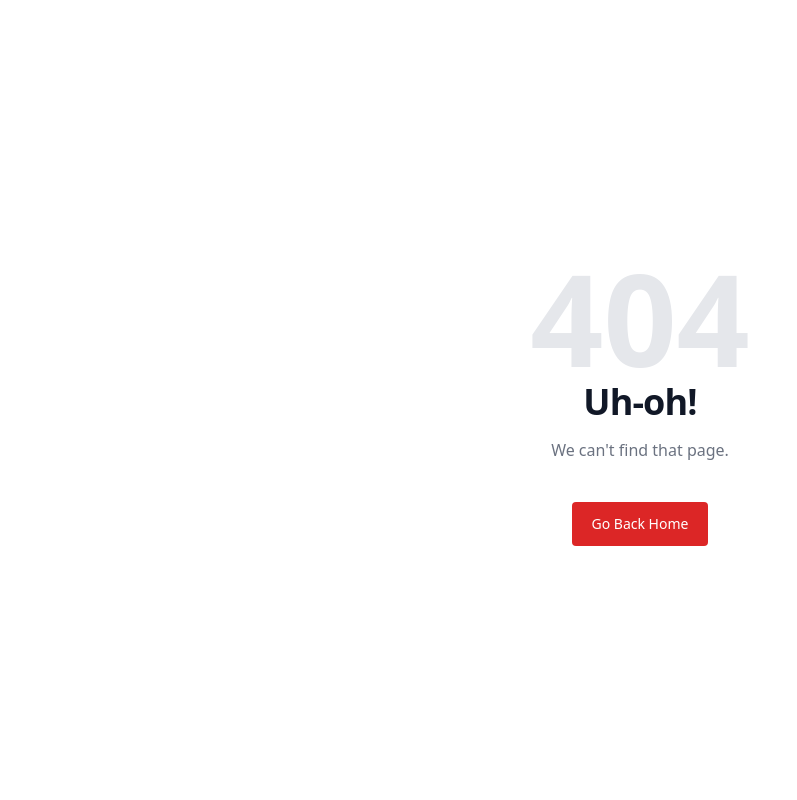
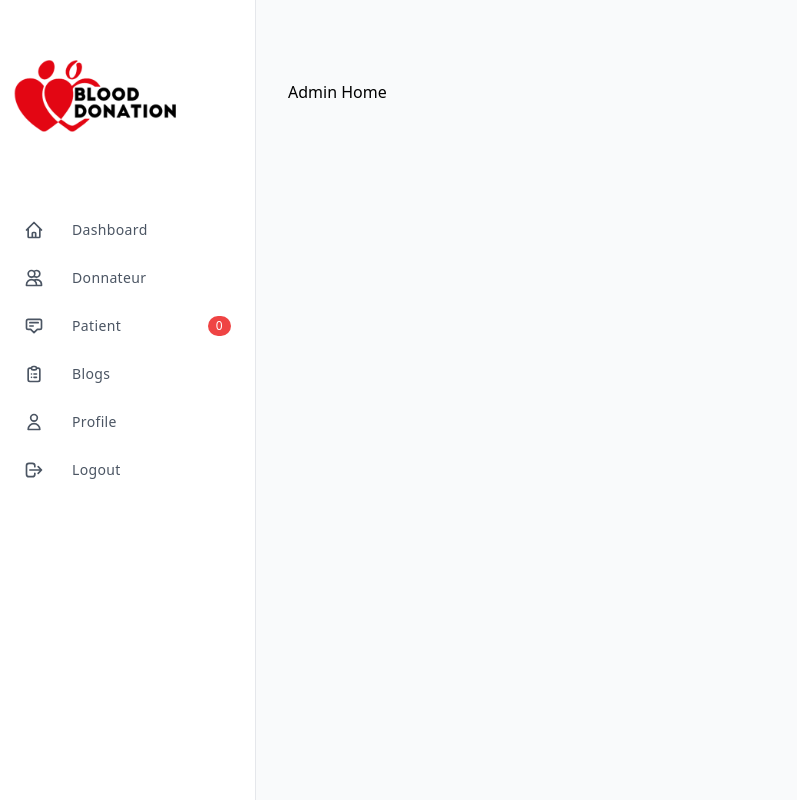
Before and after one commit to NoureddineMa/Blood_Donation_V2, a React (Create React App) app in the folder client/: page /Admin in a window 1280 px wide. Before the commit this address had no page. Shown: the whole page, without its empty margins (0-797 px from the left). Built offline with nearby package versions, Linux system fonts and the light colour scheme.

Commit message:
feat some features

```diff
--- a/client/src/App.js
+++ b/client/src/App.js
@@ -8,6 +8,14 @@ import VerifyAccount from "./pages/VerifyAccount";
 import { BrowserRouter as Router, Routes, Route  } from 'react-router-dom'
 import { UserProvider } from "./Context/UserContext";
 import NotFound from "./pages/NotFound";
+// admin
+import LayoutAdmin from "./components/LayoutAdmin";
+import AdminHome from './pages/DashboardAdmin/AdminHome'
+import PatientList from "./pages/DashboardAdmin/PatientList";
+import DonnateurList from "./pages/DashboardAdmin/DonnateurList";
+import BlogPage from "./pages/DashboardAdmin/BlogPage";
+import ProfilePage from "./pages/DashboardAdmin/ProfilePage";
+
 
 
 function App() {
@@ -23,6 +31,17 @@ function App() {
         <Route path="/resetpassword/:token" element={<ResetPassword />} />
         <Route path="/register/verify/:token" element={<VerifyAccount />} />
         </Route>
+
+
+        <Route element={<LayoutAdmin />}>
+            <Route path="/Admin" element={<AdminHome />} />
+            <Route path="/Donnateur" element={<DonnateurList />} />
+            <Route path="/Patient" element={<PatientList />}/>
+            <Route path="/Blog" element={<BlogPage />} />
+            <Route path="/Profile" element={<ProfilePage />}/>
+        </Route>
+
+
         <Route path="*" element={<NotFound />} />
       </Routes>
       </UserProvider>
--- /dev/null
+++ b/client/src/components/LayoutAdmin.jsx
@@ -0,0 +1,17 @@
+import React from 'react'
+import { Outlet } from 'react-router-dom'
+import SideBar from './SideBar'
+
+
+const LayoutAdmin = () => {
+  return (
+    <div className="flex bg-gray-50 dark:bg-gray-900">
+        <SideBar />
+    <div className=" w-full min-h-screen" style={{marginLeft: '18rem', paddingTop: '5rem'}}>
+        <Outlet />
+    </div>
+    </div>
+  )
+}
+
+export default LayoutAdmin
--- /dev/null
+++ b/client/src/components/SideBar.jsx
@@ -0,0 +1,73 @@
+import React from 'react'
+import Logo from '../Assets/images/BloodDonation.png'
+import { Link } from 'react-router-dom'
+
+const SideBar = () => {
+    return (
+        <>
+            <div class="min-h-screen flex flex-col flex-auto flex-shrink-0 antialiased bg-gray-50 text-gray-800">
+  <div class="fixed flex flex-col top-0 left-0 w-64 bg-white h-full border-r">
+      <div>
+        <img src={Logo} alt="logo" style={{width: '12rem'}} />
+      </div>
+    <div class="overflow-y-auto overflow-x-hidden flex-grow">
+      <ul class="flex flex-col py-4 space-y-1">
+        <Link to="/Admin">
+          <a href="#" class="relative flex flex-row items-center h-11 focus:outline-none hover:bg-gray-50 text-gray-600 hover:text-gray-800 border-l-4 border-transparent hover:border-indigo-500 pr-6">
+            <span class="inline-flex justify-center items-center px-5">
+              <svg class="w-5 h-5" fill="none" stroke="currentColor" viewBox="0 0 24 24" xmlns="http://www.w3.org/2000/svg"><path stroke-linecap="round" stroke-linejoin="round" stroke-width="2" d="M3 12l2-2m0 0l7-7 7 7M5 10v10a1 1 0 001 1h3m10-11l2 2m-2-2v10a1 1 0 01-1 1h-3m-6 0a1 1 0 001-1v-4a1 1 0 011-1h2a1 1 0 011 1v4a1 1 0 001 1m-6 0h6"></path></svg>
+            </span>
+            <span class="ml-2 text-sm tracking-wide truncate">Dashboard</span>
+          </a>
+        </Link>
+        <Link to="/Donnateur">
+          <a href="#" class="relative flex flex-row items-center h-11 focus:outline-none hover:bg-gray-50 text-gray-600 hover:text-gray-800 border-l-4 border-transparent hover:border-indigo-500 pr-6">
+            <span class="inline-flex justify-center items-center px-5">
+              <svg class="w-5 h-5" fill="none" stroke="currentColor" viewBox="0 0 24 24" xmlns="http://www.w3.org/2000/svg"><path stroke-linecap="round" stroke-linejoin="round" stroke-width="2" d="M12 4.354a4 4 0 110 5.292M15 21H3v-1a6 6 0 0112 0v1zm0 0h6v-1a6 6 0 00-9-5.197M13 7a4 4 0 11-8 0 4 4 0 018 0z"></path></svg>
+            </span>
+            <span class="ml-2 text-sm tracking-wide truncate">Donnateur</span>
+          </a>
+        </Link>
+        <Link to="/Patient">
+          <a href="#" class="relative flex flex-row items-center h-11 focus:outline-none hover:bg-gray-50 text-gray-600 hover:text-gray-800 border-l-4 border-transparent hover:border-indigo-500 pr-6">
+            <span class="inline-flex justify-center items-center px-5">
+              <svg class="w-5 h-5" fill="none" stroke="currentColor" viewBox="0 0 24 24" xmlns="http://www.w3.org/2000/svg"><path stroke-linecap="round" stroke-linejoin="round" stroke-width="2" d="M7 8h10M7 12h4m1 8l-4-4H5a2 2 0 01-2-2V6a2 2 0 012-2h14a2 2 0 012 2v8a2 2 0 01-2 2h-3l-4 4z"></path></svg>
+            </span>
+            <span class="ml-2 text-sm tracking-wide truncate">Patient</span>
+            <span class="px-2 py-0.5 ml-auto text-xs font-medium tracking-wide text-white bg-red-500 rounded-full">0</span>
+          </a>
+        </Link>
+        <Link to="/Blog">
+          <a href="#" class="relative flex flex-row items-center h-11 focus:outline-none hover:bg-gray-50 text-gray-600 hover:text-gray-800 border-l-4 border-transparent hover:border-indigo-500 pr-6">
+            <span class="inline-flex justify-center items-center px-5">
+              <svg class="w-5 h-5" fill="none" stroke="currentColor" viewBox="0 0 24 24" xmlns="http://www.w3.org/2000/svg"><path stroke-linecap="round" stroke-linejoin="round" stroke-width="2" d="M9 5H7a2 2 0 00-2 2v12a2 2 0 002 2h10a2 2 0 002-2V7a2 2 0 00-2-2h-2M9 5a2 2 0 002 2h2a2 2 0 002-2M9 5a2 2 0 012-2h2a2 2 0 012 2m-3 7h3m-3 4h3m-6-4h.01M9 16h.01"></path></svg>
+            </span>
+            <span class="ml-2 text-sm tracking-wide truncate">Blogs</span>
+          </a>
+        </Link>
+        <Link to="/Profile">
+          <a href="#" class="relative flex flex-row items-center h-11 focus:outline-none hover:bg-gray-50 text-gray-600 hover:text-gray-800 border-l-4 border-transparent hover:border-indigo-500 pr-6">
+            <span class="inline-flex justify-center items-center px-5">
+              <svg class="w-5 h-5" fill="none" stroke="currentColor" viewBox="0 0 24 24" xmlns="http://www.w3.org/2000/svg"><path stroke-linecap="round" stroke-linejoin="round" stroke-width="2" d="M16 7a4 4 0 11-8 0 4 4 0 018 0zM12 14a7 7 0 00-7 7h14a7 7 0 00-7-7z"></path></svg>
+            </span>
+            <span class="ml-2 text-sm tracking-wide truncate">Profile</span>
+          </a>
+        </Link>
+        <Link to="/Donnateur">
+          <a href="#" class="relative flex flex-row items-center h-11 focus:outline-none hover:bg-gray-50 text-gray-600 hover:text-gray-800 border-l-4 border-transparent hover:border-indigo-500 pr-6">
+            <span class="inline-flex justify-center items-center px-5">
+              <svg class="w-5 h-5" fill="none" stroke="currentColor" viewBox="0 0 24 24" xmlns="http://www.w3.org/2000/svg"><path stroke-linecap="round" stroke-linejoin="round" stroke-width="2" d="M17 16l4-4m0 0l-4-4m4 4H7m6 4v1a3 3 0 01-3 3H6a3 3 0 01-3-3V7a3 3 0 013-3h4a3 3 0 013 3v1"></path></svg>
+            </span>
+            <span class="ml-2 text-sm tracking-wide truncate">Logout</span>
+          </a>
+        </Link>
+      </ul>
+    </div>
+  </div>
+</div>
+
+        </>
+    )
+}
+
+export default SideBar
--- /dev/null
+++ b/client/src/pages/DashboardAdmin/AdminHome.jsx
@@ -0,0 +1,11 @@
+import React from 'react'
+
+function AdminHome() {
+  return (
+    <div>
+      <h1>Admin Home</h1>
+    </div>
+  )
+}
+
+export default AdminHome
--- /dev/null
+++ b/client/src/pages/DashboardAdmin/BlogPage.jsx
@@ -0,0 +1,11 @@
+import React from 'react'
+
+function BlogPage() {
+  return (
+    <div>
+      <h1>Blog Page</h1>
+    </div>
+  )
+}
+
+export default BlogPage
--- /dev/null
+++ b/client/src/pages/DashboardAdmin/DonnateurList.jsx
@@ -0,0 +1,11 @@
+import React from 'react'
+
+function DonnateurList() {
+  return (
+    <div>
+      <h1>Donnateur</h1>
+    </div>
+  )
+}
+
+export default DonnateurList
--- /dev/null
+++ b/client/src/pages/DashboardAdmin/PatientList.jsx
@@ -0,0 +1,11 @@
+import React from 'react'
+
+function PatientList() {
+  return (
+    <div>
+      <h1>Patient</h1>
+    </div>
+  )
+}
+
+export default PatientList
--- /dev/null
+++ b/client/src/pages/DashboardAdmin/ProfilePage.jsx
@@ -0,0 +1,11 @@
+import React from 'react'
+
+function ProfilePage() {
+  return (
+    <div>
+      <h1>Profile Page</h1>
+    </div>
+  )
+}
+
+export default ProfilePage
```
Also changed, not shown: client/src/Assets/images/BloodDonation.png (added), 1 other file (tests, documents, lock files or other folders).
